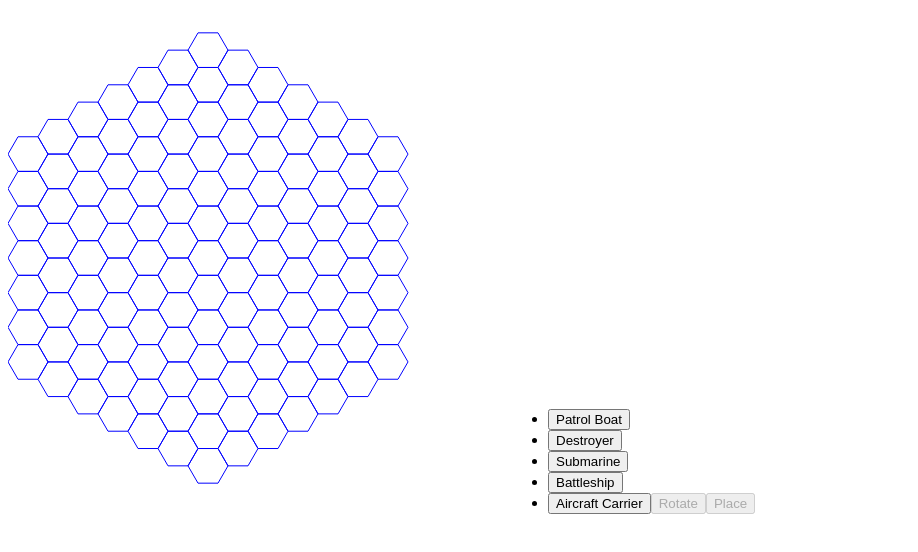
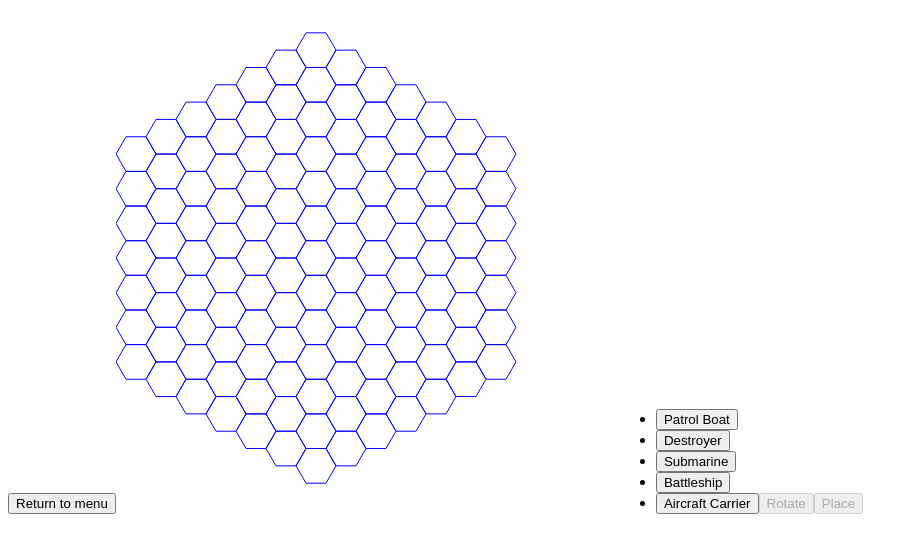
Before and after one commit to sguest/hexships, a React (Vite) app: page / in a window 1280 px wide. Both pictures are taken after a click on the button "New Game". Shown: the top 552 px of the page, without its empty margins (0-918 px from the left). Built offline with nearby package versions, Linux system fonts and the light colour scheme.

Commit message:
Win/loss detection. Game is functional

```diff
--- a/src/App.tsx
+++ b/src/App.tsx
@@ -30,8 +30,12 @@ function App() {
         setGameInterface(new LocalGameInterface(settings));
     }
 
+    const onExitGame = () => {
+        setGameInterface(null);
+    }
+
     return gameInterface
-        ? <Game uiSettings={uiSettings} gameInterface={gameInterface} gameSettings={settings} />
+        ? <Game uiSettings={uiSettings} gameInterface={gameInterface} gameSettings={settings} onExit={onExitGame} />
         : <MainMenu onNewGame={onNewGame} />;
 }
 
--- a/src/components/game/Game.tsx
+++ b/src/components/game/Game.tsx
@@ -12,12 +12,14 @@ import * as pointUtils from '../../utils/point-utils';
 enum CurrentAction {
     PlacingShips,
     SelectingShot,
+    GameOver,
 }
 
 export interface GameProps {
     uiSettings: UiSettings
     gameSettings: GameSettings
     gameInterface: GameInterface
+    onExit: () => void
 }
 
 export default function Game(props: GameProps) {
@@ -30,12 +32,13 @@ export default function Game(props: GameProps) {
             if(state.sunkEnemies.length !== localState?.sunkEnemies.length) {
                 for(const sunk of state.sunkEnemies) {
                     if(localState?.sunkEnemies.indexOf(sunk) === -1) {
-                        alert(`${sunk} sunk!`);
+                        setTimeout(() => alert(`${sunk} sunk!`), 100);
                     }
                 }
             }
 
             setLocalState({
+                ...state,
                 ownMarkers: state.ownMarkers.slice(0),
                 opponentMarkers: state.opponentMarkers.slice(0),
                 ownShips: state.ownShips.slice(0),
@@ -43,7 +46,10 @@ export default function Game(props: GameProps) {
                 sunkEnemies: state.sunkEnemies.slice(0),
             })
             let currentAction = CurrentAction.PlacingShips;
-            if(state.ownShips?.length) {
+            if(state.gameWon || state.gameLost) {
+                currentAction = CurrentAction.GameOver;
+            }
+            else if(state.ownShips?.length) {
                 currentAction = CurrentAction.SelectingShot;
             }
             setCurrentAction(currentAction);
@@ -65,7 +71,7 @@ export default function Game(props: GameProps) {
     }
 
     const onSelectTile = (tile: Point) => {
-        if(localState?.isOwnTurn && isValidTarget(tile)) {
+        if(localState?.isOwnTurn && isValidTarget(tile) && currentAction === CurrentAction.SelectingShot) {
             setTargetTile(tile);
         }
     }
@@ -77,14 +83,22 @@ export default function Game(props: GameProps) {
         }
     }
 
+    const onMenuClick = () => {
+        if(confirm('Are you sure you want to end the game?')) {
+            props.onExit();
+        }
+    }
+
     return <>
+        <button onClick={onMenuClick}>Return to menu</button>
         { currentAction === CurrentAction.PlacingShips
             ? <ShipSelection
                 uiSettings={props.uiSettings}
                 gameSettings={props.gameSettings}
                 onShipsPlaced={onShipsPlaced} />
             : <>
-                <p>It is {localState?.isOwnTurn ? 'Your' : 'Enemy\'s'} turn</p>
+                { currentAction === CurrentAction.SelectingShot && <p>It is { localState?.isOwnTurn ? 'Your' : 'Enemy\'s'} turn</p> }
+                { currentAction === CurrentAction.GameOver && <p>You have {localState?.gameWon ? 'Won' : 'Lost' }</p> }
                 <Board
                     uiSettings={props.uiSettings}
                     gridSize={props.gameSettings.gridSize}
@@ -97,7 +111,7 @@ export default function Game(props: GameProps) {
                     onSelectTile={onSelectTile}
                     highlightTileStyle='red'
                     highlightTile={targetTile} />
-                <button onClick={onFireClick} disabled={!targetTile || !localState?.isOwnTurn}>Fire</button>
+                { currentAction === CurrentAction.SelectingShot && <button onClick={onFireClick} disabled={!targetTile || !localState?.isOwnTurn}>Fire</button> }
             </>
         }
     </>
--- a/src/game-state/GameManager.ts
+++ b/src/game-state/GameManager.ts
@@ -33,6 +33,8 @@ export default class GameManager {
             opponentMarkers: this.players[otherPlayerId].markers,
             isOwnTurn: playerId === this.activePlayerId && !!this.players[playerId].ships.length,
             sunkEnemies: this.players[otherPlayerId].ships.filter(s => s.hits === s.size).map(s => s.name),
+            gameWon: this.players[otherPlayerId].ships.every(s => s.hits === s.size),
+            gameLost: this.players[playerId].ships.every(s => s.hits === s.size),
         }
     }
 
--- a/src/game-state/LocalState.ts
+++ b/src/game-state/LocalState.ts
@@ -7,4 +7,6 @@ export default interface LocalState {
     opponentMarkers: Marker[];
     isOwnTurn: boolean;
     sunkEnemies: string[];
+    gameWon: boolean;
+    gameLost: boolean;
 }
```
